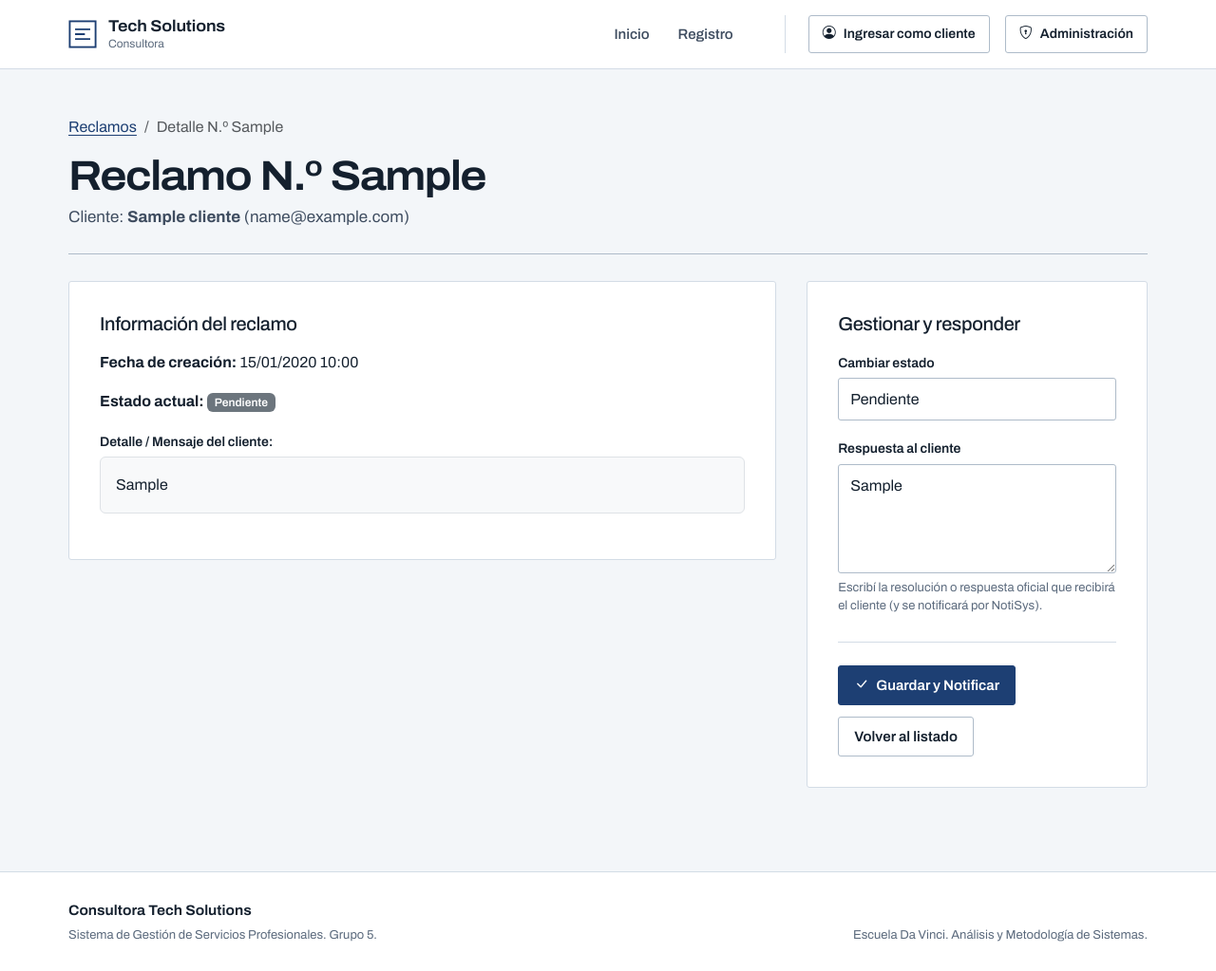
After one commit to Esrabito/Consultora-Tech-Solutions---Parcial-2---Grupo-5, a Python web app: template app/templates/admin/reclamos/detalle.html in a window 1280 px wide. The commit adds this page. Shown: the whole page at 95% size. Run offline with Jinja, Linux system fonts and the light colour scheme; the template is opened without the code that fills it: most values are stand-ins (such as "Sample title", 1, 10 or a date in 2020).

Commit message:
finaliza modulo de reclamos y vistas de cliente y admin (HU-18, HU-37, HU-33, HU-20)
Registro de Reclamos (Cliente - HU-18):
Permite a los clientes autenticados reportar inconvenientes o incidencias técnicas directamente desde su panel de cuenta (/cuenta/reclamo). El sistema valida la extensión y el contenido del mensaje, registrando automáticamente el caso en estado "Pendiente" con su respectiva marca de tiempo.

Seguimiento y Consulta de Estado (Cliente - HU-37):
Ofrece una vista centralizada en formato de tabla (/cuenta/reclamos) donde el cliente puede monitorear en tiempo real el estado de sus solicitudes (Pendiente, Resuelto, Cerrado) y visualizar de forma inmediata las respuestas oficiales enviadas por el equipo de soporte.

Panel de Administración y Resolución (Admin - HU-33):
Provee herramientas exclusivas para el rol de administrador (/admin/reclamos y /admin/reclamos/<id>). Los operadores pueden listar todas las incidencias del sistema, filtrar por estado, acceder al detalle del cliente y redactar respuestas formales actualizando el estado del reclamo.

Integración con Notificaciones NotiSys (HU-20):
Incorpora un mecanismo seguro de notificaciones automáticas. Al momento en que el administrador actualiza y resuelve un reclamo, el sistema despacha una alerta o aviso al cliente mediante la integración con el servicio externo NotiSys.

```diff
--- /dev/null
+++ b/app/templates/admin/reclamos/detalle.html
@@ -0,0 +1,72 @@
+{% extends "base.html" %}
+
+{% block titulo %}Detalle de reclamo{% endblock %}
+
+{% block contenido %}
+<nav aria-label="breadcrumb">
+  <ol class="breadcrumb">
+    <li class="breadcrumb-item">
+      <a href="{{ url_for('admin.listar_reclamos') }}">Reclamos</a>
+    </li>
+    <li class="breadcrumb-item active" aria-current="page">Detalle N.º {{ reclamo.id_reclamo }}</li>
+  </ol>
+</nav>
+
+<header class="page-head">
+  <div class="page-head__text">
+    <h1>Reclamo N.º {{ reclamo.id_reclamo }}</h1>
+    <p class="page-head__lead">
+      Cliente: <strong>{{ reclamo.cliente.nombre }}</strong> ({{ reclamo.cliente.email }})
+    </p>
+  </div>
+</header>
+
+<div class="form-layout">
+  <div class="form-sheet mb-4">
+    <h3 class="h5 mb-3">Información del reclamo</h3>
+    <p><strong>Fecha de creación:</strong> {{ reclamo.fecha_creacion.strftime("%d/%m/%Y %H:%M") if reclamo.fecha_creacion else '—' }}</p>
+    <p><strong>Estado actual:</strong> <span class="badge bg-secondary">{{ reclamo.estado_reclamo }}</span></p>
+
+    <div class="mb-3">
+      <label class="form-label font-weight-bold">Detalle / Mensaje del cliente:</label>
+      <div class="p-3 bg-light border rounded">
+        {{ reclamo.mensaje_reclamo }}
+      </div>
+    </div>
+  </div>
+
+  <div class="form-sheet">
+    <h3 class="h5 mb-3">Gestionar y responder</h3>
+
+    <form method="post" action="{{ url_for('admin.resolver_reclamo_admin', id_reclamo=reclamo.id_reclamo) }}">
+      <input type="hidden" name="csrf_token" value="{{ csrf_token() }}">
+
+      <div class="mb-3">
+        <label for="estado_reclamo" class="form-label">Cambiar estado</label>
+        <select id="estado_reclamo" name="estado_reclamo" class="form-control" required>
+          <option value="Pendiente" {% if reclamo.estado_reclamo == 'Pendiente' %}selected{% endif %}>Pendiente</option>
+          <option value="Resuelto" {% if reclamo.estado_reclamo == 'Resuelto' %}selected{% endif %}>Resuelto</option>
+          <option value="Cerrado" {% if reclamo.estado_reclamo == 'Cerrado' %}selected{% endif %}>Cerrado</option>
+        </select>
+      </div>
+
+      <div class="mb-4">
+        <label for="mensaje_respuesta" class="form-label">Respuesta al cliente</label>
+        <textarea id="mensaje_respuesta" name="mensaje_respuesta" rows="4" maxlength="1000"
+                  class="form-control" required>{{ reclamo.mensaje_respuesta or '' }}</textarea>
+        <div class="form-text">Escribí la resolución o respuesta oficial que recibirá el cliente (y se notificará por NotiSys).</div>
+      </div>
+
+      <div class="form-actions">
+        <button type="submit" class="btn btn-primary">
+          <i class="bi bi-check-lg" aria-hidden="true"></i>
+          Guardar y Notificar
+        </button>
+        <a href="{{ url_for('admin.listar_reclamos') }}" class="btn btn-outline-secondary">
+          Volver al listado
+        </a>
+      </div>
+    </form>
+  </div>
+</div>
+{% endblock %}
```
Also changed, not shown: app/routes/web_admin.py (+40 -0 lines), app/services/reclamos.py (+47 -0 lines), app/templates/admin/inicio.html (+17 -0 lines), app/templates/admin/reclamos/lista.html (added, +75 -0 lines), app/templates/cuenta/mi_plan.html (+10 -4 lines), app/templates/cuenta/reclamo.html (+7 -4 lines), app/templates/cuenta/reclamos.html (+6 -4 lines).
